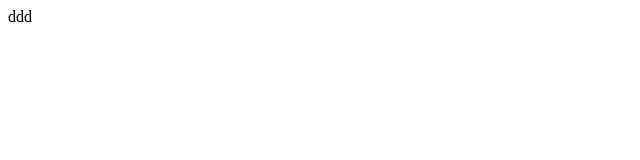
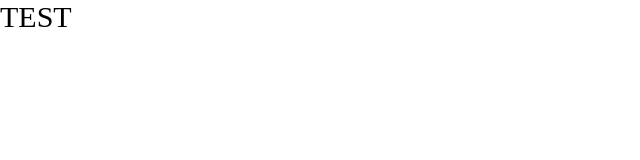
Before and after one commit to satera94da025/advance-course, a React app: page / in a window 1280 px wide. Shown: the top 160 px of the page, without its empty margins (0-640 px from the left). Built offline with nearby package versions, Linux system fonts and the light colour scheme.

Commit message:
Настроил css

```diff
--- a/package.json
+++ b/package.json
@@ -21,6 +21,7 @@
     "@types/webpack-dev-server": "^4.7.2",
     "css-loader": "^6.7.3",
     "html-webpack-plugin": "^5.5.0",
+    "mini-css-extract-plugin": "^2.7.2",
     "sass": "^1.57.1",
     "sass-loader": "^13.2.0",
     "style-loader": "^3.3.1",
--- /dev/null
+++ b/src/App.tsx
@@ -0,0 +1,11 @@
+import React from 'react';
+import './index.scss'
+const App = () => {
+    return (
+        <div className="app">
+            TEST
+        </div>
+    );
+};
+
+export default App;
--- /dev/null
+++ b/src/index.scss
@@ -0,0 +1,9 @@
+* {
+  margin: 0;
+  padding: 0;
+  box-sizing: border-box;
+}
+
+.app {
+  font-size: 30px;
+}
--- a/src/index.tsx
+++ b/src/index.tsx
@@ -1,4 +1,5 @@
 import {render} from "react-dom";
+import App from "./App";
 
-render(<div>ddd</div>,
+render(<App/>,
     document.getElementById('root'))
```
Also changed, not shown: src/global.d.ts (added, +7 -0 lines), 4 other files (tests, documents, lock files or other folders).
